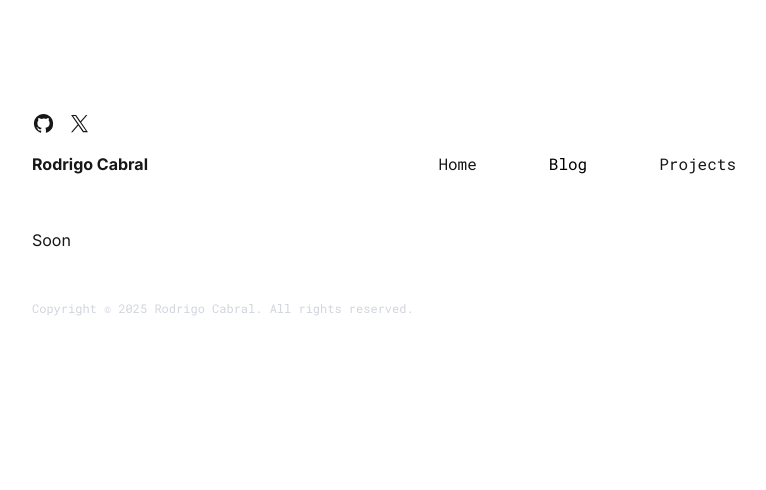
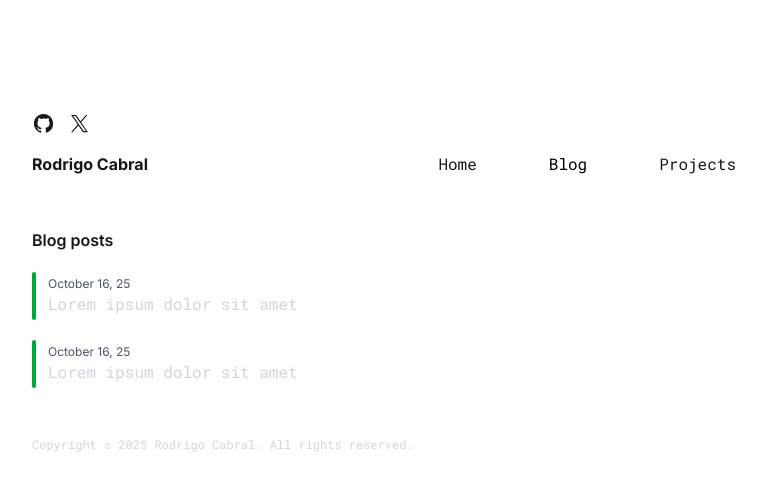
Before and after one commit to rodcabral/rodcabral.github.io, a Next.js app: page /blog in a window 1280 px wide. Shown: the top 490 px of the page, without its empty margins (240-1006 px from the left). Built offline with nearby package versions, Linux system fonts and the light colour scheme.

Commit message:
blog title component

```diff
--- a/app/blog/page.tsx
+++ b/app/blog/page.tsx
@@ -1,9 +1,14 @@
 import Layout from "../components/layout"
+import BlogTitle from "../components/Blog/title"
 
 export default function Blog() {
     return (
         <Layout>
-            <p>Soon</p>
+            <h4 className="font-semibold">Blog posts</h4>
+            <div className="mt-5 flex flex-col gap-5">
+                <BlogTitle date="October 16, 25" title="Lorem ipsum dolor sit amet" />
+                <BlogTitle date="October 16, 25" title="Lorem ipsum dolor sit amet" />
+            </div>
         </Layout>
     )
 }
--- /dev/null
+++ b/app/components/Blog/title.tsx
@@ -0,0 +1,11 @@
+export default function BlogTitle({ date, title }: { date: string, title: string }) {
+    return (
+        <div className="flex gap-3 items-center duration-200 hover:bg-green-900 cursor-pointer">
+            <span className="bg-green-600 w-1 h-12 rounded-full"></span>
+            <div className="flex flex-col">
+                <p className="text-xs text-gray-600">{date}</p>
+                <p className="font-mono text-gray-300">{title}</p>
+            </div>
+        </div>
+    )
+}
--- a/app/page.tsx
+++ b/app/page.tsx
@@ -1,4 +1,5 @@
 import Layout from "./components/layout"
+import BlogTitle from "./components/Blog/title"
 
 function Focus({ txt }: { txt: string }) {
     return (
@@ -18,6 +19,13 @@ export default function Home() {
 
                 <p className="text-gray-300">I'm also extremely interested in Low-Level, Computer Graphics and Machine Learning.</p>
             </div>
+            <div className="mt-12">
+                <h4 className="font-bold">Recent blog posts</h4>
+                <div className="mt-5 flex flex-col gap-5">
+                    <BlogTitle date="October 16, 25" title="Lorem ipsum dolor sit amet" />
+                    <BlogTitle date="October 16, 25" title="Lorem ipsum dolor sit amet" />
+                </div>
+            </div>
         </Layout >
     )
 }
```
